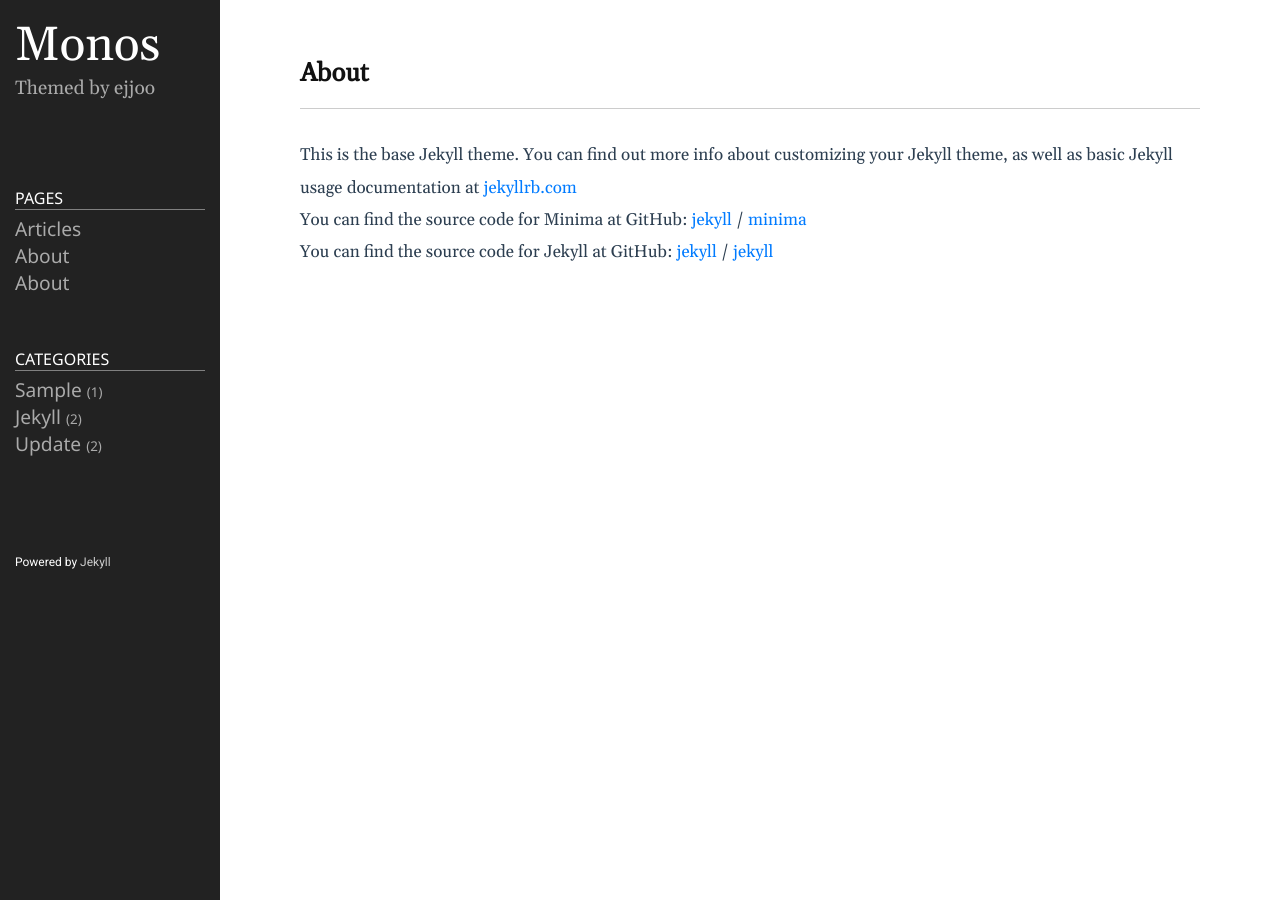
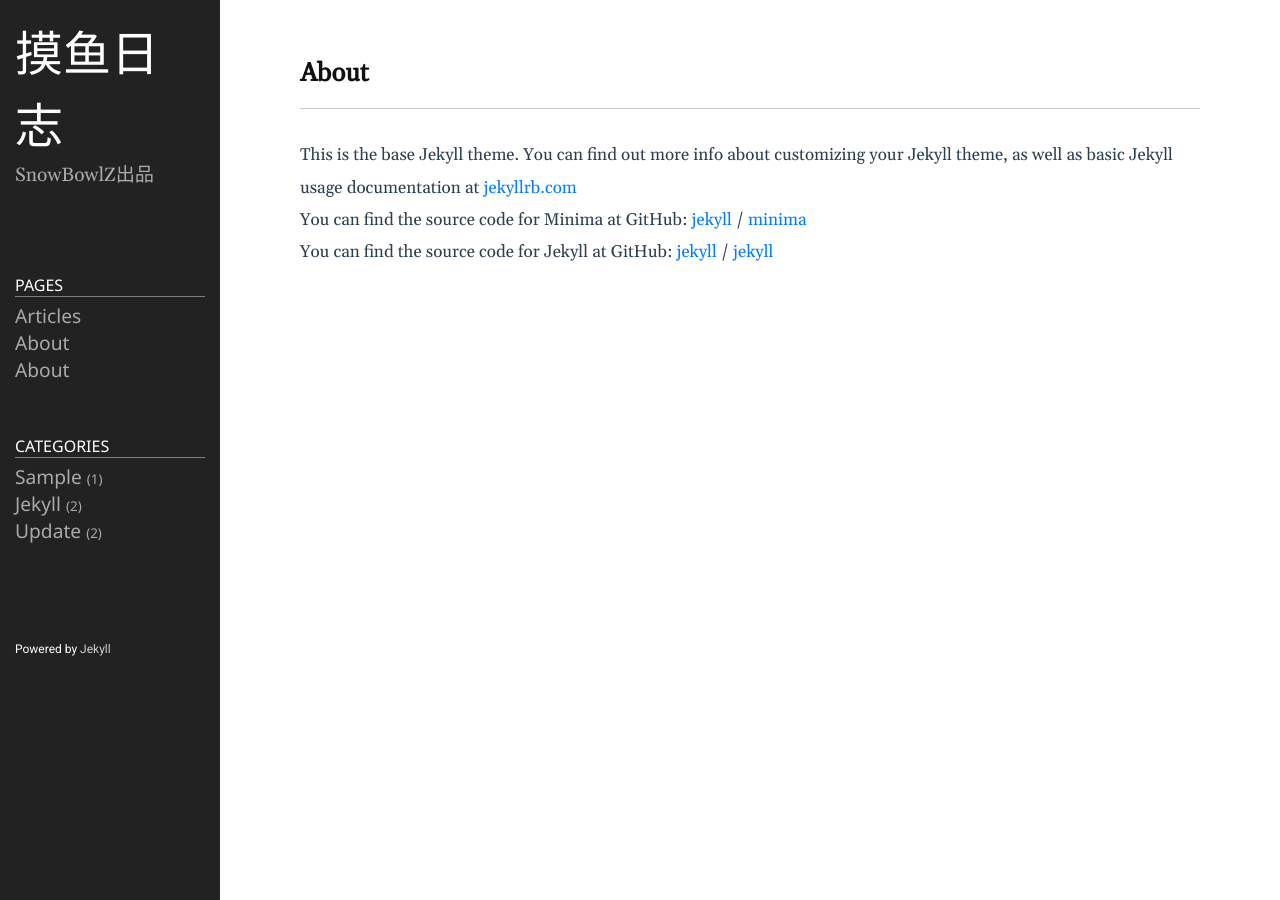
Before and after one commit to SnowBowlZ/DailyTrash, a Jekyll site: the page built from about.markdown, in a window 1280 px wide. Built offline with Jekyll 4.4.1, drawn with Linux system fonts in a browser that asks for light colours.

Commit message:
Update _config.yml

```diff
--- a/_config.yml
+++ b/_config.yml
@@ -18,13 +18,13 @@
 # You can create any custom variable you would like, and they will be accessible
 # in the templates via {{ site.myvariable }}.
 
-title: Monos
-email: ejjoo7994@gmail.com
+title: 摸鱼日志
+email: 1900011069@pku.edu.cn
 description: >- # this means to ignore newlines until "baseurl:"
-  Themed by ejjoo
+  SnowBowlZ出品
 # baseurl: "/" # the subpath of your site, e.g. /blog
 # url: "http://ejjoo.github.io" # the base hostname & protocol for your site, e.g. http://example.com
-github_username: ejjoo
+github_username: SnowBowlZ
 highlighter: rouge
 svg:
   optimize: true
```
